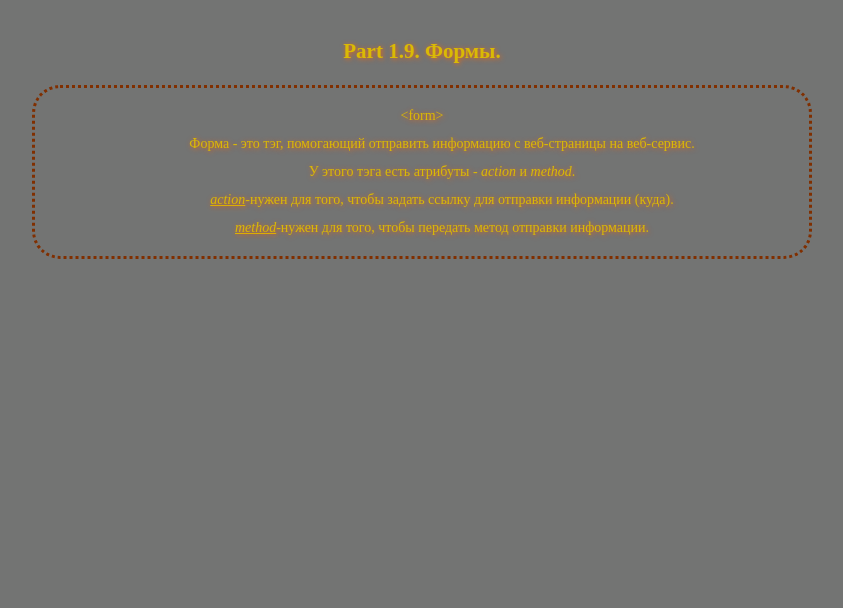
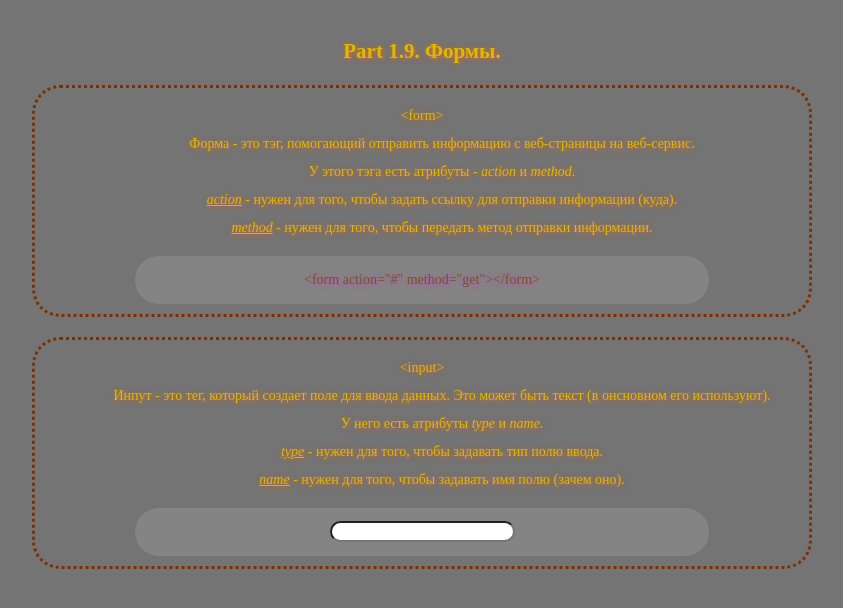
Before and after one commit to AleksDamsky/Deep_lerning_HTML, a plain HTML site: page HTMLacademySite/Part 1,9/index.html in a window 1280 px wide. Shown: the top 608 px of the page, without its empty margins (238-1081 px from the left). Drawn offline with Linux system fonts and the light colour scheme.

Commit message:
learn form

```diff
--- a/HTMLacademySite/Part 1,9/index.html
+++ b/HTMLacademySite/Part 1,9/index.html
@@ -18,17 +18,46 @@
       <section class="text form">
         <dl class="form-list">
           <dt class="theg-form">&lt;form&gt;</dt>
-          <dd class="form-list-description">
+          <dd class="form-list-definition">
             Форма - это тэг, помогающий отправить информацию с веб-страницы на
             веб-сервис. <br />
             У этого тэга есть атрибуты - <i>action</i> и <i>method</i>. <br />
-            <i id="action-color" style="text-decoration: underline">action</i
-            >-нужен для того, чтобы задать ссылку для отправки информации
-            (куда). <br />
-            <i class="method-color" style="text-decoration: underline">method</i
-            >-нужен для того, чтобы передать метод отправки информации.
+            <i id="action-color" style="text-decoration: underline">action</i> -
+            нужен для того, чтобы задать ссылку для отправки информации (куда).
+            <br />
+            <i class="method-color" style="text-decoration: underline"
+              >method</i
+            >
+            - нужен для того, чтобы передать метод отправки информации.
           </dd>
         </dl>
+        <div class="example">
+          &lt;form action="#" method="get"&gt;&lt;/form&gt;
+        </div>
+      </section>
+
+      <section class="text input">
+        <dl class="input-list">
+          <dt class="theg-input">&lt;input&gt;</dt>
+          <dd class="input-list-definition">
+            Инпут - это тег, который создает поле для ввода данных. Это может
+            быть текст (в онсновном его используют).<br />
+            У него есть атрибуты <i>type</i> и <i>name</i>. <br />
+            <i id="type-color" style="text-decoration: underline">type</i> -
+            нужен для того, чтобы задавать тип полю ввода. <br />
+            <i class="name-color" style="text-decoration: underline">name</i> -
+            нужен для того, чтобы задавать имя полю (зачем оно).
+          </dd>
+        </dl>
+
+        <div class="example">
+          <input
+            type="text"
+            name="Aleks"
+            title="это поле ввода от input"
+            style="border-radius: 25px"
+          />
+        </div>
       </section>
     </main>
 
--- a/HTMLacademySite/Part 1,9/style/index.css
+++ b/HTMLacademySite/Part 1,9/style/index.css
@@ -10,6 +10,16 @@ body {
   text-shadow: 1px 1px 5px rgba(255, 102, 0, 0.836);
 }
 
+.example {
+  text-align: center;
+  padding: 10px;
+  background-color: rgba(255, 255, 255, 0.116);
+  border-radius: 50px;
+  margin: 0 100px 10px 100px;
+  color: rgb(104, 92, 28);
+  text-shadow: 1px 1px 5px rgba(236, 48, 211, 0.836);
+}
+
 .header {
 }
 
@@ -17,12 +27,13 @@ body {
   text-align: center;
 }
 
-.form {
+.text {
   border: 3px dotted rgb(128, 47, 0);
   border-radius: 2em;
   margin: 20px 250px 0 250px;
 }
 
-.form-list {
+.form-list,
+.input-list {
   text-align: center;
 }
```
